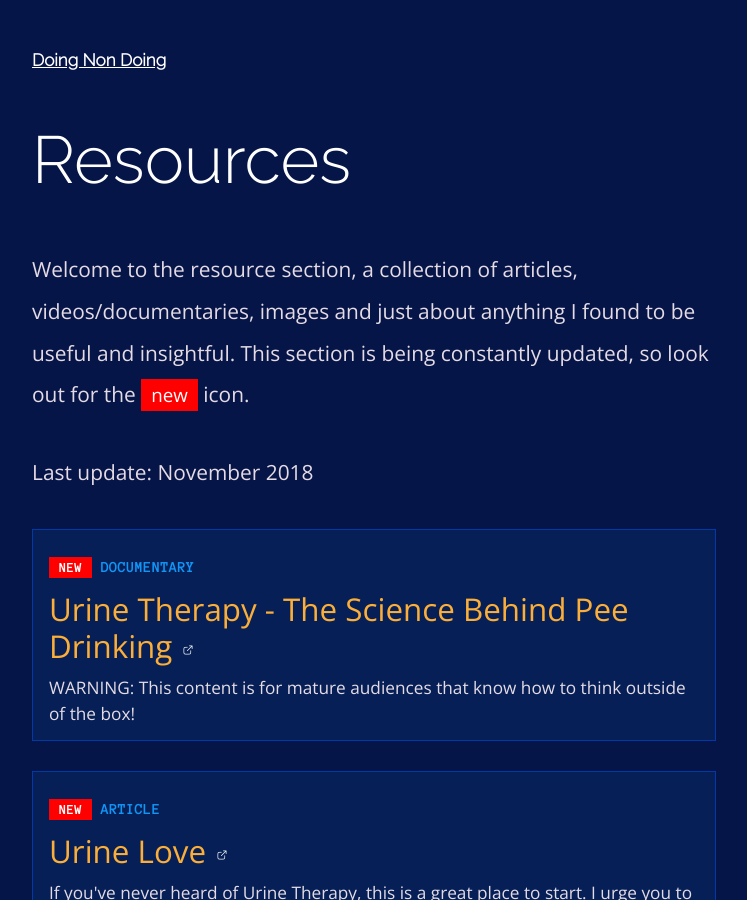
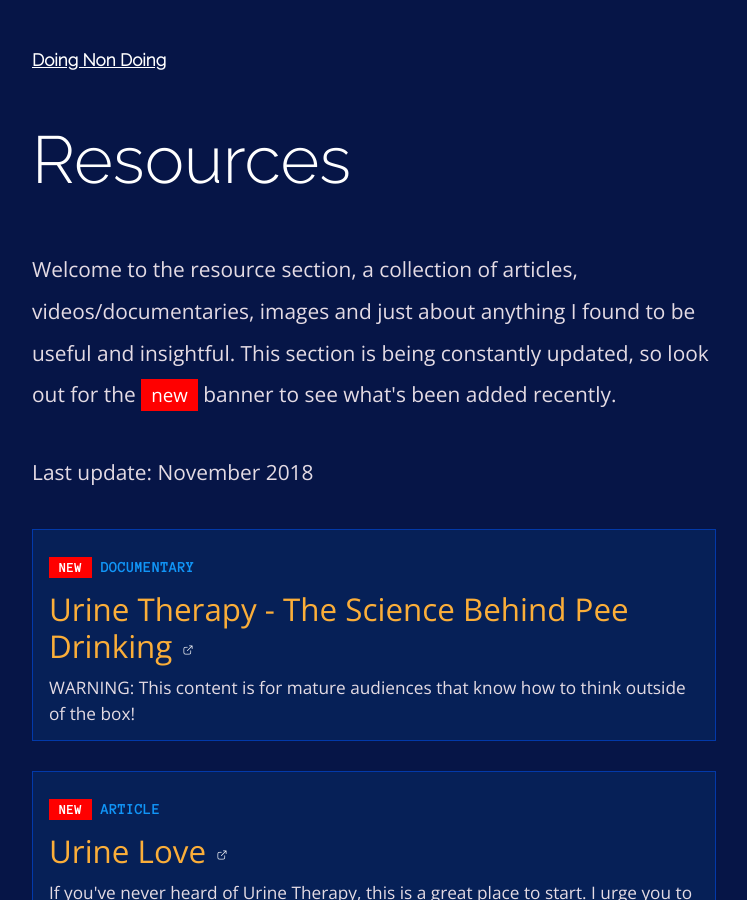
Before and after one commit to HenrikSimen/doing-non-doing, a Jekyll site: the page built from resources.html, in a window 1280 px wide and 900 px high. Shown: the whole window, without its empty margins (266-1013 px from the left). Built offline with Jekyll 4.4.1, drawn with Linux system fonts in a browser that asks for light colours.

Commit message:
Update resources.html

```diff
--- a/resources.html
+++ b/resources.html
@@ -3,7 +3,7 @@ layout: default
 ---
 
 <h2>Resources</h2>
-<p>Welcome to the resource section, a collection of articles, videos/documentaries, images and just about anything I found to be useful and insightful. This section is being constantly updated, so look out for the <span class="new-banner">new</span> icon.</p>
+<p>Welcome to the resource section, a collection of articles, videos/documentaries, images and just about anything I found to be useful and insightful. This section is being constantly updated, so look out for the <span class="new-banner">new</span> banner to see what's been added recently.</p>
 <p>Last update: November 2018</p>
 <ul class="resources">
   {% assign sorted = site.data.resources | sort: 'date' | reverse %} <!-- assign variable and sort contents in variable -->
```
